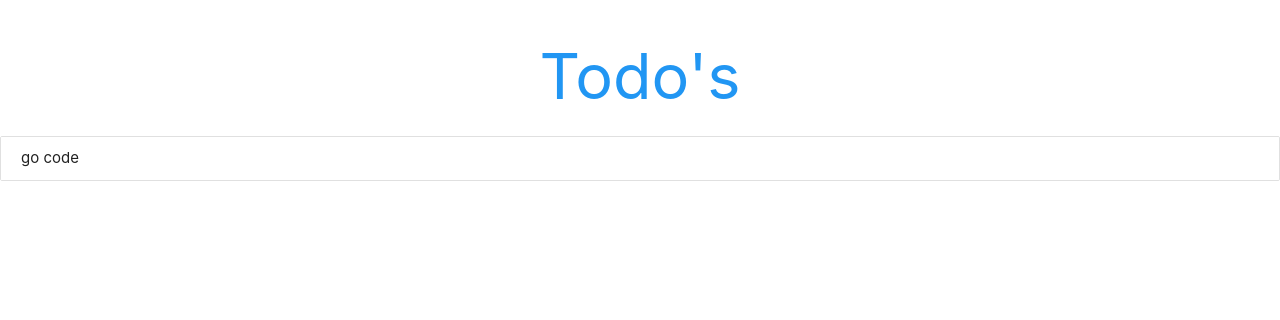
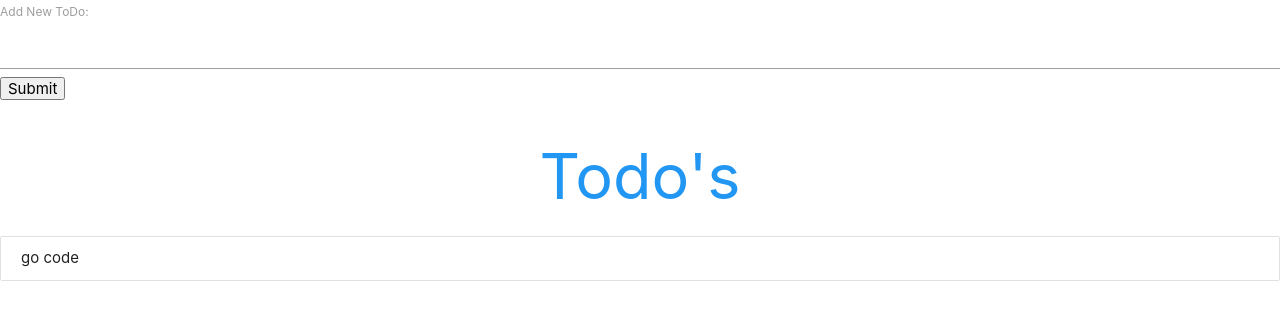
Before and after one commit to abdoabdoabdoabdoabdo/ReactToDo, a React (Create React App) app in the folder todoapp/: page / in a window 1280 px wide. Shown: the top 320 px of the page. Built offline with nearby package versions, Linux system fonts and the light colour scheme.

Commit message:
can now add to todo list, project is done

```diff
--- a/todoapp/src/AddForm.js
+++ b/todoapp/src/AddForm.js
@@ -1,10 +1,16 @@
 import React from "react";
-class AddToDo extends React.Component {
+export default class AddToDo extends React.Component {
+    state = {
+        content:""
+    }
     handleSubmit = (e) => {
-
+        e.preventDefault()
+        this.props.add(this.state.content)
     }
     handleChange = (e) => {
-
+        this.setState({
+            content:e.target.value
+        })
     }
     render(){
         return(
@@ -12,10 +18,9 @@ class AddToDo extends React.Component {
             <form onSubmit={this.handleSubmit}>
             <label>Add New ToDo:</label>
             <input type="text" onChange={this.handleChange}/>
-            <button>Submit</button>
+            <button type="submit">Submit</button>
             </form>
             </div>
         )
     }
 }
-export default AddToDo
--- a/todoapp/src/App.js
+++ b/todoapp/src/App.js
@@ -1,6 +1,6 @@
 import React from 'react';
 import ToDo from "./todos.js"
-
+import AddToDo from "./AddForm.js"
 class App extends React.Component{
   state={
     todolist:[{id:1, content:"go code"}]
@@ -11,11 +11,18 @@ class App extends React.Component{
       todolist:todos
     })
   }
+  addToDo = content => {
+    this.setState({
+      todolist:[...this.state.todolist, {id:this.state.todolist.length, content}]
+    })
+  }
   render(){
     return (
       <div className="App">
+        <AddToDo add={this.addToDo}/>
         <h1 className="center blue-text">Todo's</h1>
         <ToDo todos={this.state.todolist} del={this.deleteTodo}/>
+
       </div>
 
     );
```
